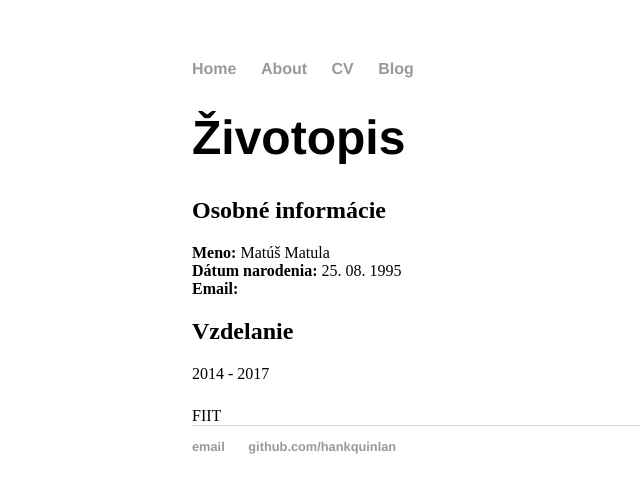
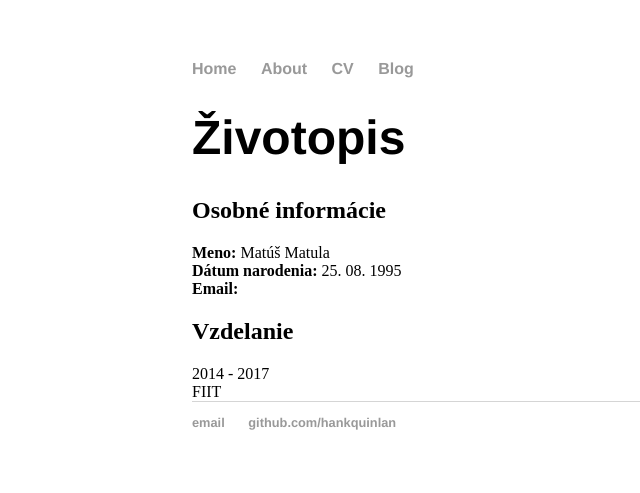
Before and after one commit to matusmatula/matusmatula.github.io, a Jekyll site: the page built from cv.html, in a window 1280 px wide. Shown: the top 493 px of the page, without its empty margins (0-640 px from the left). Built offline with Jekyll 4.4.1, drawn with Linux system fonts in a browser that asks for light colours.

Commit message:
Update cv.html

```diff
--- a/_layouts/cv.html
+++ b/_layouts/cv.html
@@ -11,4 +11,4 @@ layout: default
 {{ page.foto }}
 
 <h2>{{ page.education }}</h2>
-<div>{{ page.sections['roky'] | textilize }} <p>  </p> {{ page.sections['skoly'] | textilize }}</div>
+<div><div>{{ page.sections['roky'] | textilize }}</div><div>{{ page.sections['skoly'] | textilize }}</div></div>
```
